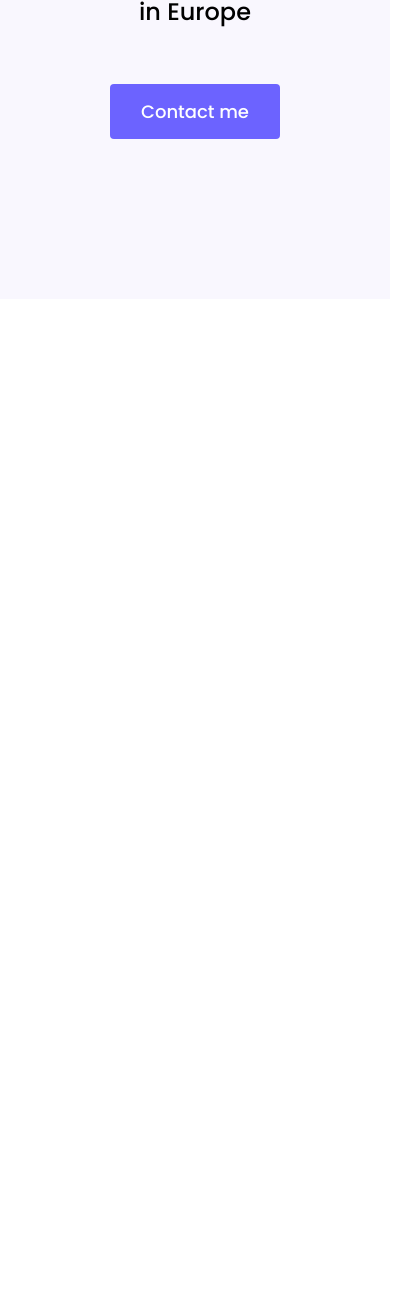
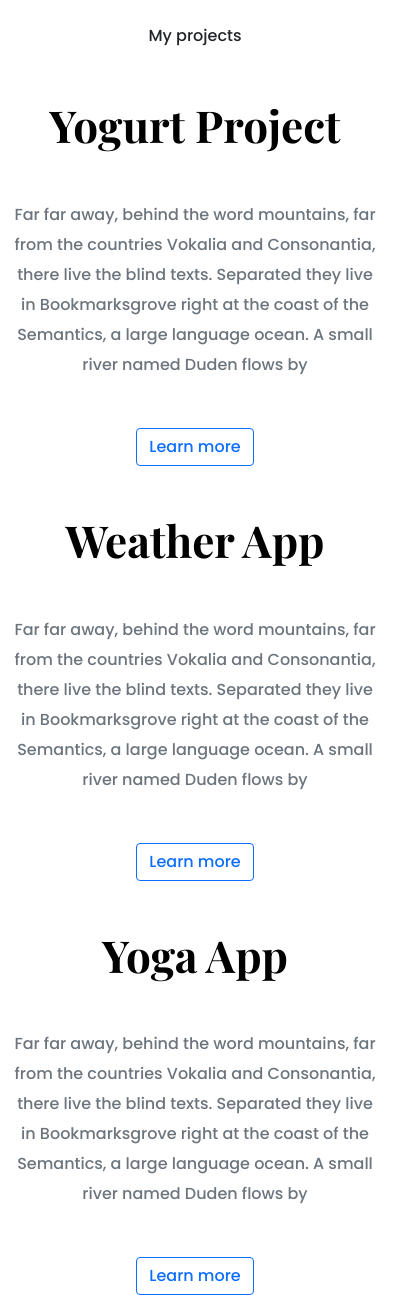
Before and after one commit to priyankagawas45/Portfolio-Project-Priyanka, a plain HTML site: page index.html in a window 390 px wide. Shown: the part 512-1807 px from the top of the page, 419 px wide, since content can reach past the window. Before the commit the page ends 844 px from the top, so only its background shows below. Drawn offline with nearby package versions, Linux system fonts and the light colour scheme.

Commit message:
Designed Project content in Homepage

```diff
--- a/index.html
+++ b/index.html
@@ -38,5 +38,62 @@
         <a href="#" class="btn btn-contact">Contact me</a>
       </div>
     </div>
+
+    <p class="text-center m-5">My projects</p>
+
+    <div class="container">
+      <div class="row mb-5">
+        <div class="col d-none d-lg-block">
+          <img src="images/yogurt.png" class="img-fluid" alt="" />
+        </div>
+        <div class="col">
+          <div class="project-desciption">
+            <h2 class="mb-5">Yogurt Project</h2>
+            <p class="mb-5 text-muted">
+              Far far away, behind the word mountains, far from the countries
+              Vokalia and Consonantia, there live the blind texts. Separated
+              they live in Bookmarksgrove right at the coast of the Semantics, a
+              large language ocean. A small river named Duden flows by
+            </p>
+            <a href="" class="btn btn-outline-primary"> Learn more </a>
+          </div>
+        </div>
+      </div>
+      <div class="row mb-5">
+        <div class="col">
+          <div class="project-desciption">
+            <h2 class="mb-5">Weather App</h2>
+            <p class="mb-5 text-muted">
+              Far far away, behind the word mountains, far from the countries
+              Vokalia and Consonantia, there live the blind texts. Separated
+              they live in Bookmarksgrove right at the coast of the Semantics, a
+              large language ocean. A small river named Duden flows by
+            </p>
+            <a href="" class="btn btn-outline-primary"> Learn more </a>
+          </div>
+        </div>
+        <div class="col d-none d-lg-block">
+          <img src="images/weather.png" class="img-fluid" alt="" />
+        </div>
+      </div>
+
+      <div class="row">
+        <div class="col d-none d-lg-block">
+          <img src="images/yoga.png" class="img-fluid" alt="" />
+        </div>
+        <div class="col">
+          <div class="project-desciption">
+            <h2 class="mb-5">Yoga App</h2>
+            <p class="mb-5 text-muted">
+              Far far away, behind the word mountains, far from the countries
+              Vokalia and Consonantia, there live the blind texts. Separated
+              they live in Bookmarksgrove right at the coast of the Semantics, a
+              large language ocean. A small river named Duden flows by
+            </p>
+            <a href="" class="btn btn-outline-primary"> Learn more </a>
+          </div>
+        </div>
+      </div>
+    </div>
   </body>
 </html>
--- a/styles/portfolio.css
+++ b/styles/portfolio.css
@@ -20,7 +20,18 @@ h6 {
 }
 h1 {
   font-size: 96px;
+  line-height: 1.5;
 }
+h2 {
+  font-size: 64px;
+}
+
+p {
+  font-weight: normal;
+  font-size: 16px;
+  line-height: 30px;
+}
+
 .homepage {
   background: var(--secondary-color);
   text-align: center;
@@ -47,3 +58,35 @@ h1 {
   line-height: 27px;
   padding: 13px 30px;
 }
+btn-outline-primary {
+  color: var(--branding-color);
+  border: 1px solid var(--branding-color);
+  border-radius: 4px;
+  font-size: 18px;
+  line-height: 27px;
+  padding: 15px 30px;
+}
+
+.project-desciption {
+  padding: 120px 60px;
+}
+
+@media (max-width: 900px) {
+  h1 {
+    font-size: 44px;
+    line-height: 2;
+  }
+
+  h2 {
+    font-size: 44px;
+  }
+
+  .homepage {
+    padding: 80px 20px;
+  }
+
+  .project-desciption {
+    padding: 0;
+    text-align: center;
+  }
+}
```
Also changed, not shown: images/weather.png (added), images/yoga.png (added), images/yogurt.png (added).
